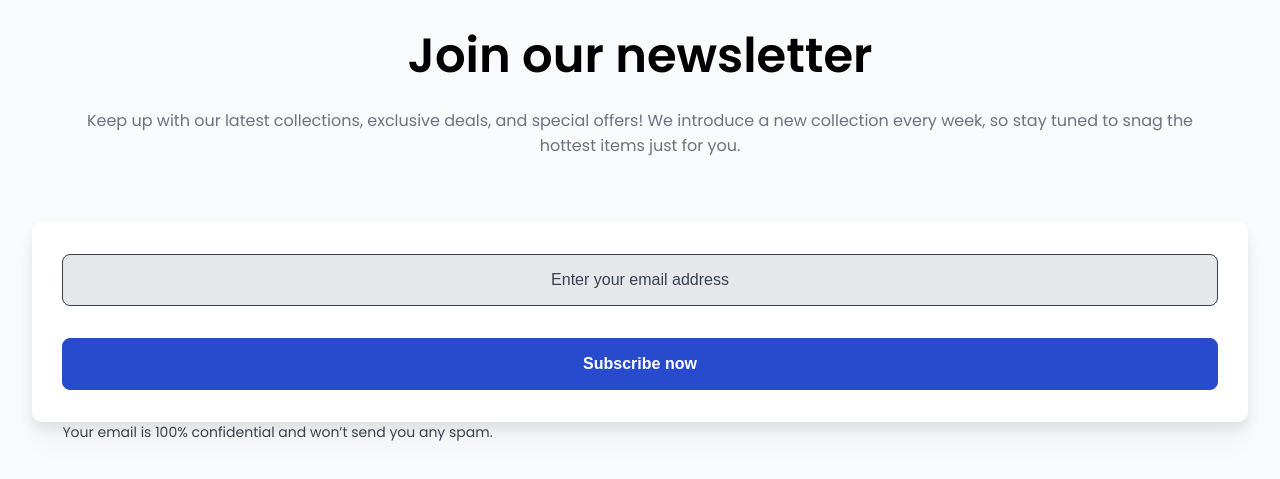
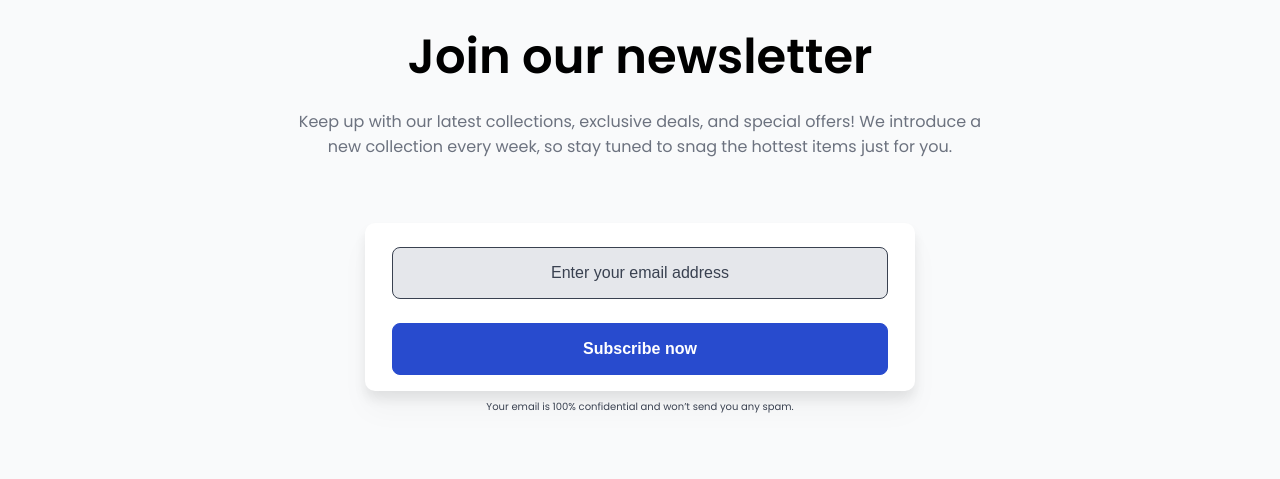
Before and after one commit to jwvdriel/mailProgram, a plain HTML site: page index.html in a window 1280 px wide. Shown: the part 219-698 px from the top of the page. Drawn offline with Linux system fonts and the light colour scheme.

Commit message:
desktop design

```diff
--- a/style.css
+++ b/style.css
@@ -61,7 +61,7 @@ body {
   border-radius: 10px;
   display: flex;
   flex-direction: column;
-  height: 25vh;
+  height: 21vh;
 }
 
 .layout-container {
@@ -75,7 +75,7 @@ body {
   font-size: var(--poppins-placeholder);
   background-color: var(--place-holder-background);
   padding: 1rem;
-  margin: 2rem 0 0;
+  margin: 1.5rem 0 0;
   border-radius: 8px;
   outline: none;
   border: 1px solid var(--placeholder-color);
@@ -91,7 +91,7 @@ body {
   font-size: var(--poppins-button-text);
   background-color: var(--submit-button);
   padding: 1rem;
-  margin: 2rem 0;
+  margin: 1.5rem 0;
   border-radius: 8px;
   outline: none;
   border: 1px solid var(--submit-button);
@@ -105,3 +105,25 @@ body {
   font-size: var(--poppins-helper-text);
   color: var(--placeholder-color);
 }
+
+/* layout 1024px */
+
+@media screen and (min-width: 1024px) {
+  .container {
+    width: 55%;
+    font-size: var(--poppins-subheading);
+  }
+
+  .input-container {
+    width: 43%;
+  }
+
+  .layout-container {
+    width: 90%;
+  }
+
+  .layout-container p {
+    font-size: 10px;
+    text-align: center;
+  }
+}
```
